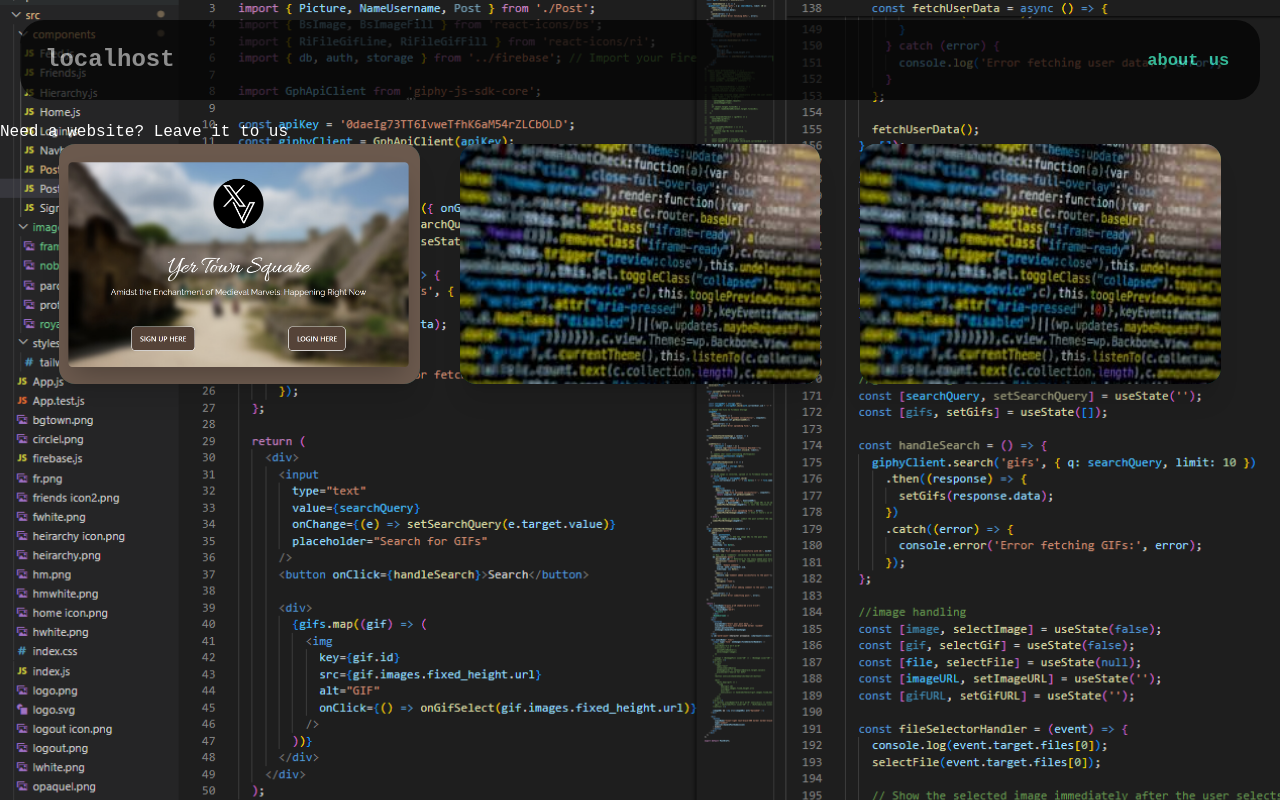
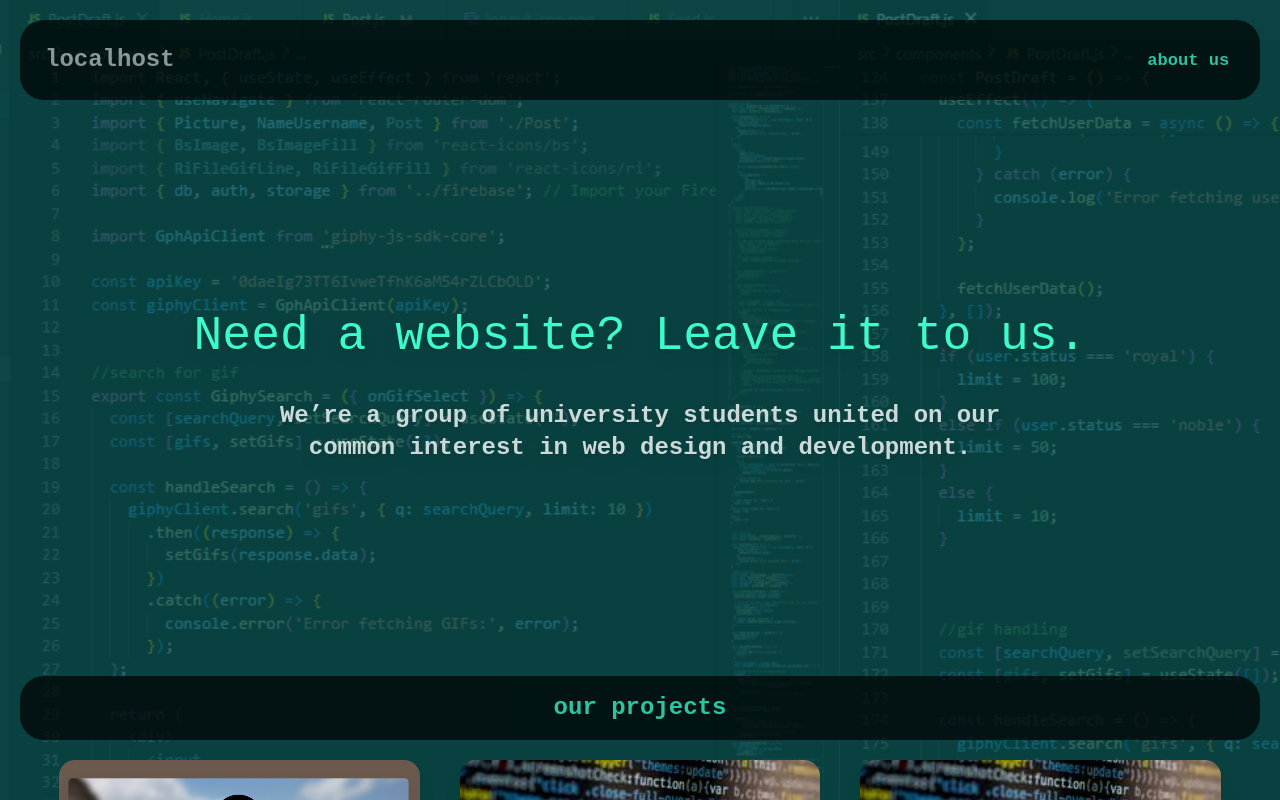
Before and after one commit to LocalhostLtd/localhost, a Next.js app: page / in a window 1280 px wide. Shown: the top 800 px of the page. Built offline with nearby package versions, Linux system fonts and the light colour scheme; no server answers.

Commit message:
home page styling

```diff
--- a/src/app/page.tsx
+++ b/src/app/page.tsx
@@ -1,18 +1,33 @@
+import Heading from "@/components/Heading";
 import Header from '@/components/header';
 import Footer from '@/components/footer';
 import CardContainer from "@/components/CardContainer";
-import HomeBackground from '../../public/home_background.PNG';
+import MainText from "@/components/MainText";
+import HomeBackground from '../../public/homeBackgroundGreen.png';
+
+// below are possible ways to add the coloured overlay using css (which would make it easy to change themes)
+// currently the green background is part odf the image because text appears behind the coloured overlay otherwise.
+// , boxShadow: "inset 0 0 0 1000px rgba(0,55,0,.2)"
+// <div className="fixed top-0 left-0 w-48 h-full z-0 bg-base-100 z-0 opacity-80"></div>
 
 export default function Home() {
+  const mainText = "Need a website? Leave it to us.";
+  const subText = "We're a group of developers";
   return (
-    <div className="bg-cover bg-center bg-customGreen bg-opacity-10" style={{backgroundImage: `url(${HomeBackground.src})`}}>
-      <div className="fixed top-0 left-0 w-full h-full  bg-customGreen opacity-70"></div>
+    <div className="bg-cover bg-center" style={{backgroundImage: `url(${HomeBackground.src})`}}>
+
       <Header />
-      <h1 className="font-sans text-white">Need a website? Leave it to us</h1>
+      <div className="m-[max(15vw,20px)] flex-1 items-center justify-center">
+        <h1 className="font-sans text-accent text-5xl text-center drop-shadow-lg">Need a website? Leave it to us.</h1>
+        <p className="font-sans text-base-content font-bold text-2xl text-center m-10 drop-shadow-lg">
+          We’re a group of university students united on our common interest in web design and development.
+        </p>
+      </div>
+      <Heading title="our projects" />
       <div className="flex min-h-screen flex-col items-center justify-between">
         <CardContainer />
       </div>
       <Footer />
-    </div>
+      </div>
   );
 }
```
Also changed, not shown: public/homeBackgroundGreen.png (added).
